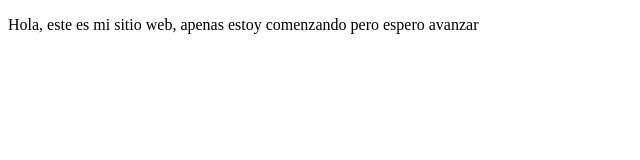
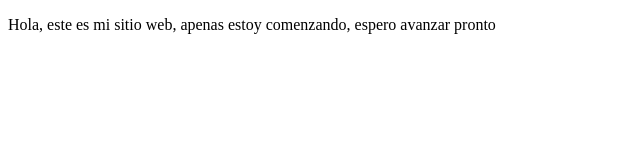
Before and after one commit to Zelazer/proyectoDemoCursoPrework, a plain HTML site: page index.html in a window 1280 px wide. Shown: the full height of the page, 0-640 px from the left. Drawn offline with Linux system fonts and the light colour scheme.

Commit message:
se le puso coma

```diff
--- a/index.html
+++ b/index.html
@@ -10,7 +10,7 @@
 </head>
 <body>
     <p>
-        Hola, este es mi sitio web, apenas estoy comenzando pero espero avanzar
+        Hola, este es mi sitio web, apenas estoy comenzando, espero avanzar pronto
     </p>
 </body>
 </html>
```
